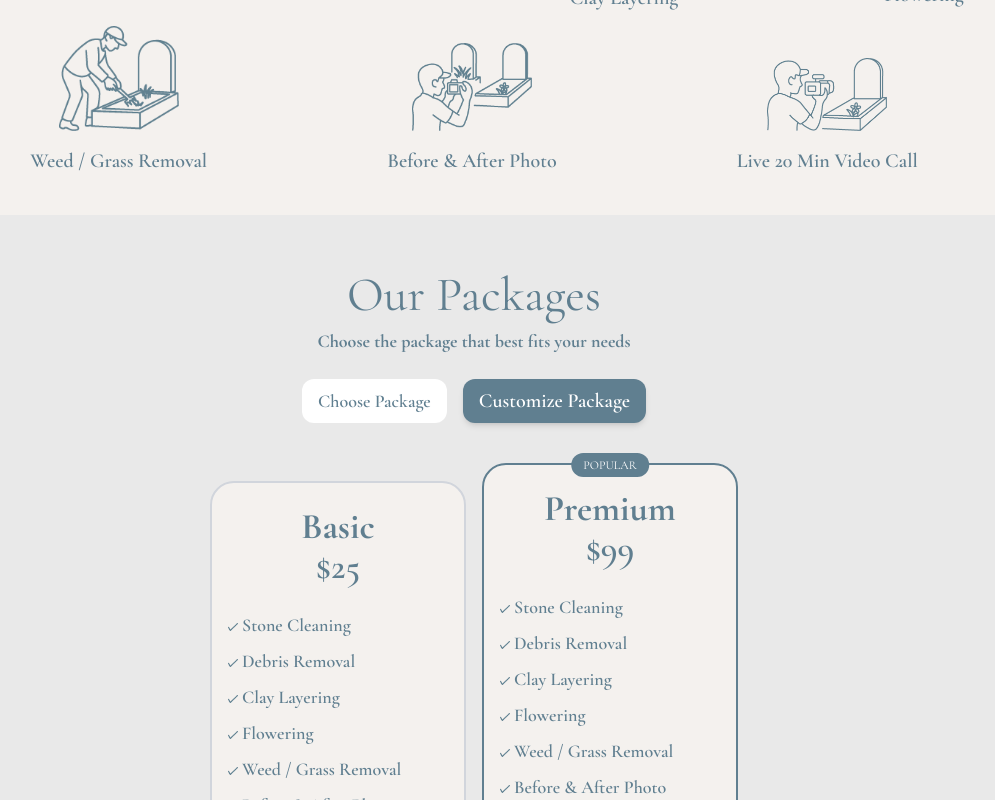
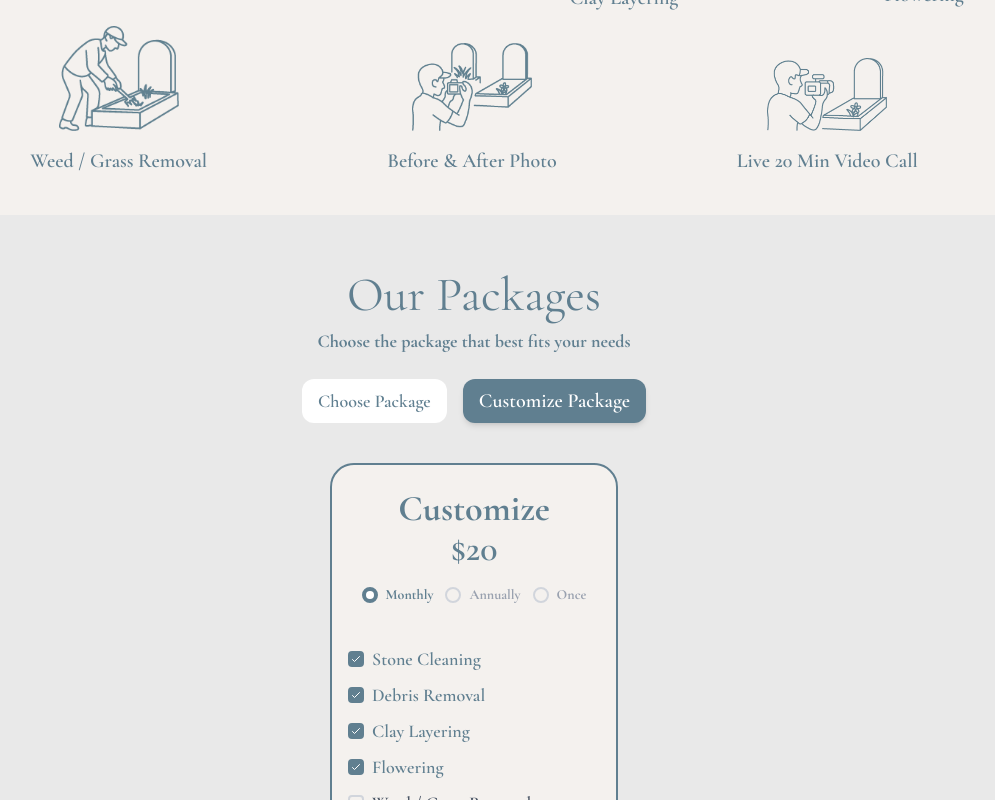
Before and after one commit to syedzaibraza/qabar-safai, a Next.js app: page / in a window 1280 px wide. Both pictures are taken after a click on the button "Customize Package". Shown: the part 860-1660 px from the top of the page, without its empty margins (166-1161 px from the left). Built offline with nearby package versions, Linux system fonts and the light colour scheme.

Commit message:
Implement Customize Card UI and functionality

```diff
--- a/components/card.tsx
+++ b/components/card.tsx
@@ -26,6 +26,22 @@ const Card = ({ item }: CardProps) => {
                 <h1 className="text-4xl font-semibold">
                     ${price}
                 </h1>
+                {isPopular && (
+
+                    <div className="flex items-center justify-center gap-2 mt-2">
+                        <p className="text-sm font-bold">Monthly</p>
+                        <div className="group relative inline-flex w-11 shrink-0 rounded-full bg-gray-200 p-0.5 outline-offset-2 outline-primary ring-1 ring-inset ring-gray-900/5 transition-colors duration-200 ease-in-out has-[:checked]:bg-primary has-[:focus-visible]:outline has-[:focus-visible]:outline-2">
+                            <span className="size-5 rounded-full bg-white shadow-sm ring-1 ring-gray-900/5 transition-transform duration-200 ease-in-out group-has-[:checked]:translate-x-5" />
+                            <input
+                                name="setting"
+                                type="checkbox"
+                                aria-label="Use setting"
+                                className="absolute inset-0 size-full appearance-none focus:outline-none"
+                            />
+                        </div>
+                        <p className="text-sm font-bold">Annually</p>
+                    </div>
+                )}
             </div>
 
             <div className="flex flex-col justify-start w-full mb-6 space-y-2">
--- /dev/null
+++ b/components/customize-card.tsx
@@ -0,0 +1,147 @@
+"use client";
+import { useState, useMemo } from "react";
+
+type SubscriptionType = "monthly" | "annually" | "once";
+
+type Service = {
+    name: string;
+    price: number;
+};
+
+const services: Service[] = [
+    { name: "Stone Cleaning", price: 5 },
+    { name: "Debris Removal", price: 5 },
+    { name: "Clay Layering", price: 5 },
+    { name: "Flowering", price: 5 },
+    { name: "Weed / Grass Removal", price: 5 },
+    { name: "Before & After Photo", price: 5 },
+    { name: "Live 20 Min Video Call", price: 10 },
+];
+
+const subscriptionTypes: SubscriptionType[] = ["monthly", "annually", "once"];
+const subscriptionLabels = { monthly: "Monthly", annually: "Annually", once: "Once" };
+
+const CustomizeCard = () => {
+    const [selectedServices, setSelectedServices] = useState<Set<string>>(
+        new Set(services.slice(0, 4).map((s) => s.name))
+    );
+    const [subscriptionType, setSubscriptionType] = useState<SubscriptionType>("monthly");
+
+    const toggleService = (serviceName: string) => {
+        setSelectedServices((prev) => {
+            const next = new Set(prev);
+            if (next.has(serviceName)) {
+                next.delete(serviceName);
+            } else {
+                next.add(serviceName);
+            }
+            return next;
+        });
+    };
+
+    const price = useMemo(() => {
+        const basePrice = Array.from(selectedServices).reduce((total, name) => {
+            const service = services.find((s) => s.name === name);
+            return total + (service?.price || 0);
+        }, 0);
+        return subscriptionType === "annually" ? basePrice * 10 : basePrice;
+    }, [selectedServices, subscriptionType]);
+
+    const handleChoosePackage = () => {
+        console.log({
+            selectedServices: Array.from(selectedServices),
+            price,
+            subscriptionType,
+        });
+    };
+
+    return (
+        <div className="relative z-0 bg-background flex items-center gap-6 h-full flex-col justify-center rounded-3xl border-2 px-4 py-6 w-2xs text-left border-primary">
+            <div className="text-center w-full">
+                <h1 className="text-4xl text-center font-bold">Customize</h1>
+                <h1 className="text-4xl font-semibold">${price}</h1>
+
+                <div className="flex items-center justify-center gap-3 mt-4">
+                    {subscriptionTypes.map((type) => (
+                        <label key={type} className="flex items-center gap-2 cursor-pointer">
+                            <input
+                                type="radio"
+                                name="subscription"
+                                checked={subscriptionType === type}
+                                onChange={() => setSubscriptionType(type)}
+                                className="sr-only"
+                            />
+                            <div
+                                className={`w-4 h-4 rounded-full border-2 flex items-center justify-center ${subscriptionType === type
+                                    ? "border-primary bg-primary"
+                                    : "border-gray-300 bg-transparent"
+                                    }`}
+                            >
+                                {subscriptionType === type && (
+                                    <div className="w-2 h-2 rounded-full bg-white" />
+                                )}
+                            </div>
+                            <span
+                                className={`text-sm font-bold transition-colors ${subscriptionType === type ? "text-primary" : "text-gray-400"
+                                    }`}
+                            >
+                                {subscriptionLabels[type]}
+                            </span>
+                        </label>
+                    ))}
+                </div>
+            </div>
+
+            <div className="flex flex-col justify-start w-full mb-6 space-y-2 mt-4">
+                {services.map((service) => {
+                    const isChecked = selectedServices.has(service.name);
+                    return (
+                        <label
+                            key={service.name}
+                            className="flex items-center gap-2 font-semibold text-lg cursor-pointer"
+                        >
+                            <input
+                                type="checkbox"
+                                checked={isChecked}
+                                onChange={() => toggleService(service.name)}
+                                className="sr-only"
+                            />
+                            <div
+                                className={`w-4 h-4 rounded border-2 flex items-center justify-center transition-colors ${isChecked
+                                    ? "border-primary bg-primary"
+                                    : "border-gray-300 bg-transparent"
+                                    }`}
+                            >
+                                {isChecked && (
+                                    <svg
+                                        className="size-3 text-white"
+                                        fill="none"
+                                        strokeLinecap="round"
+                                        strokeLinejoin="round"
+                                        strokeWidth="2"
+                                        viewBox="0 0 24 24"
+                                        stroke="currentColor"
+                                    >
+                                        <path d="M5 13l4 4L19 7"></path>
+                                    </svg>
+                                )}
+                            </div>
+                            <span className={isChecked ? "text-primary" : "text-gray-600"}>
+                                {service.name}
+                            </span>
+                        </label>
+                    );
+                })}
+            </div>
+
+            <button
+                onClick={handleChoosePackage}
+                className="w-fit flex items-center justify-center rounded-xl cursor-pointer bg-primary text-white hover:bg-primary/90 px-6 py-1 text-md font-semibold transition-colors hover:shadow"
+            >
+                Choose Package
+            </button>
+        </div>
+    );
+};
+
+export default CustomizeCard;
--- a/components/home/packages.tsx
+++ b/components/home/packages.tsx
@@ -1,6 +1,7 @@
 "use client";
 import { useState } from "react";
 import Card from "../card";
+import CustomizeCard from "../customize-card";
 import { Package } from "@/utils/types";
 
 
@@ -67,9 +68,13 @@ const Packages = () => {
                     </button>
                 </div>
                 <div className="mt-10 flex items-center justify-center gap-4">
-                    {packages.map((p) => (
-                        <Card key={p.name} item={p} />
-                    ))}
+                    {selected === "choose" ? (
+                        packages.map((p) => (
+                            <Card key={p.name} item={p} />
+                        ))
+                    ) : (
+                        <CustomizeCard />
+                    )}
                 </div>
             </div>
         </section>
```
